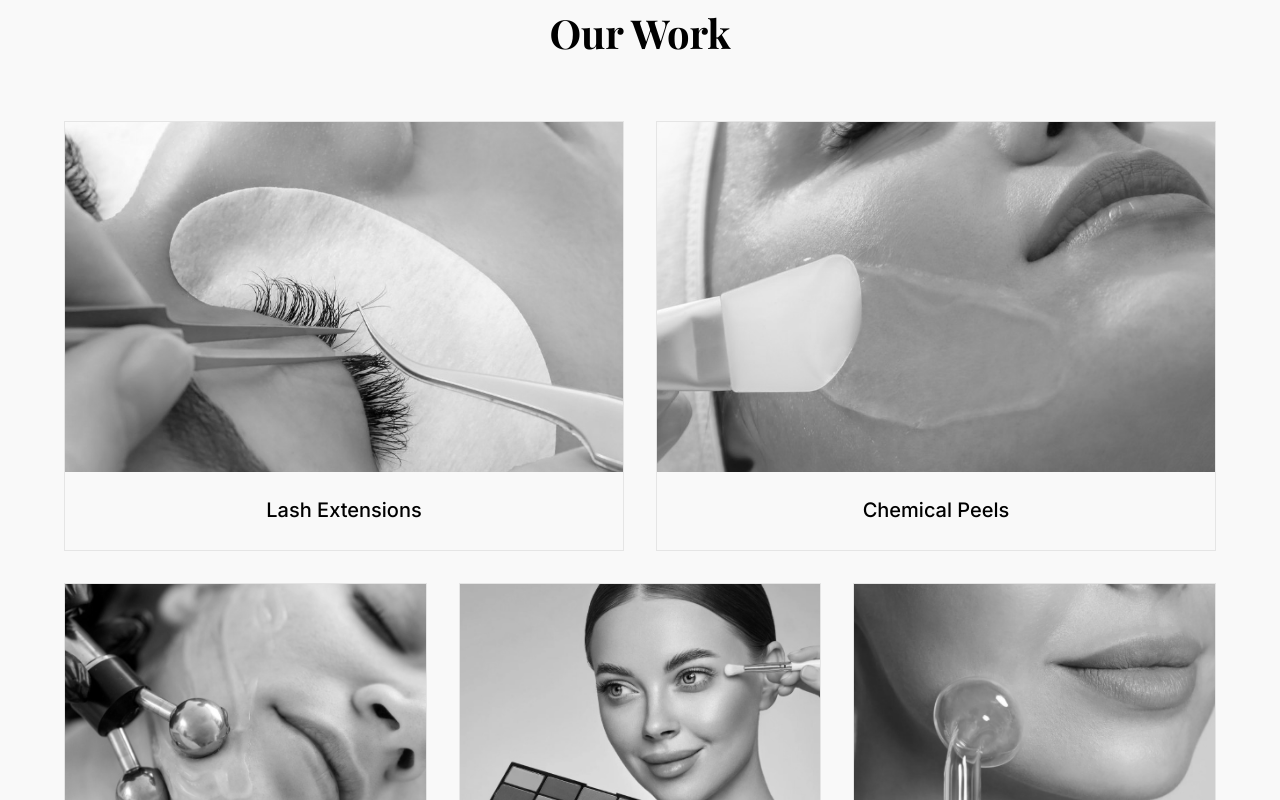
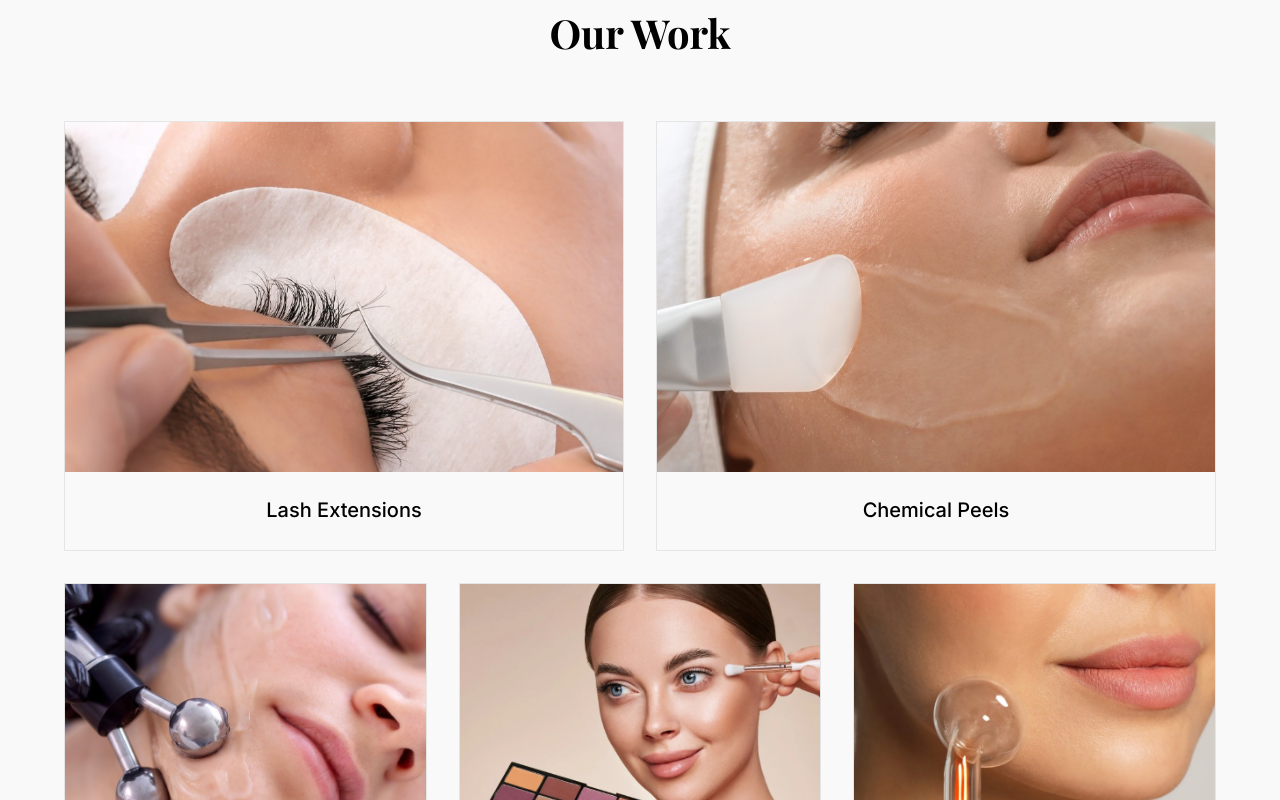
Before and after one commit to anushkakamalja/backstage-glamour-website, a React (Create React App) app: page / in a window 1280 px wide. Shown: the part 4680-5480 px from the top of the page. Built offline with nearby package versions, Linux system fonts and the light colour scheme; a web font is replaced by a local one.

Commit message:
Removed grayscale effect on images

```diff
--- a/src/styles.css
+++ b/src/styles.css
@@ -234,12 +234,6 @@
   width: 100%;
   height: 350px;
   object-fit: cover;
-  filter: grayscale(100%);
-  transition: filter 0.3s ease;
-}
-
-.galleryCard:hover .galleryImage {
-  filter: grayscale(0%);
 }
 
 .galleryCardContent {
```
